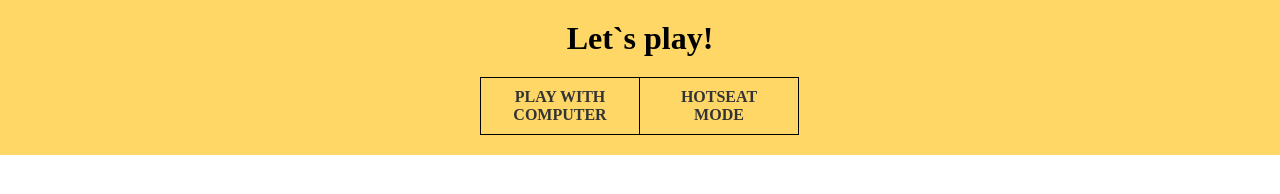
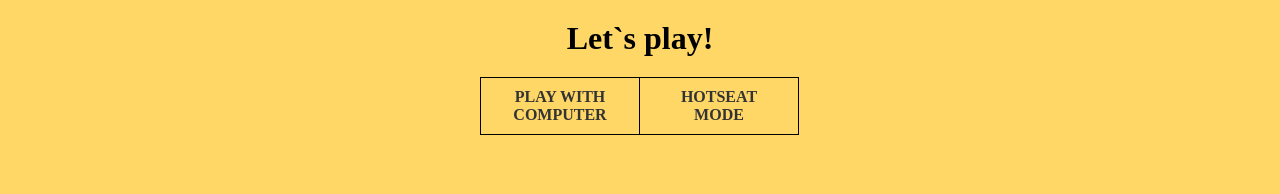
Before and after one commit to tryliya/tic-tac-toe, a React app: page / in a window 1280 px wide. Built offline with nearby package versions, Linux system fonts and the light colour scheme.

Commit message:
refactor: add background color

```diff
--- a/src/navigation/style.css
+++ b/src/navigation/style.css
@@ -2,4 +2,5 @@
 .wrap {
     height: 100vh;
     width: 100%;
+    background-color: #fed766;
 }
```
